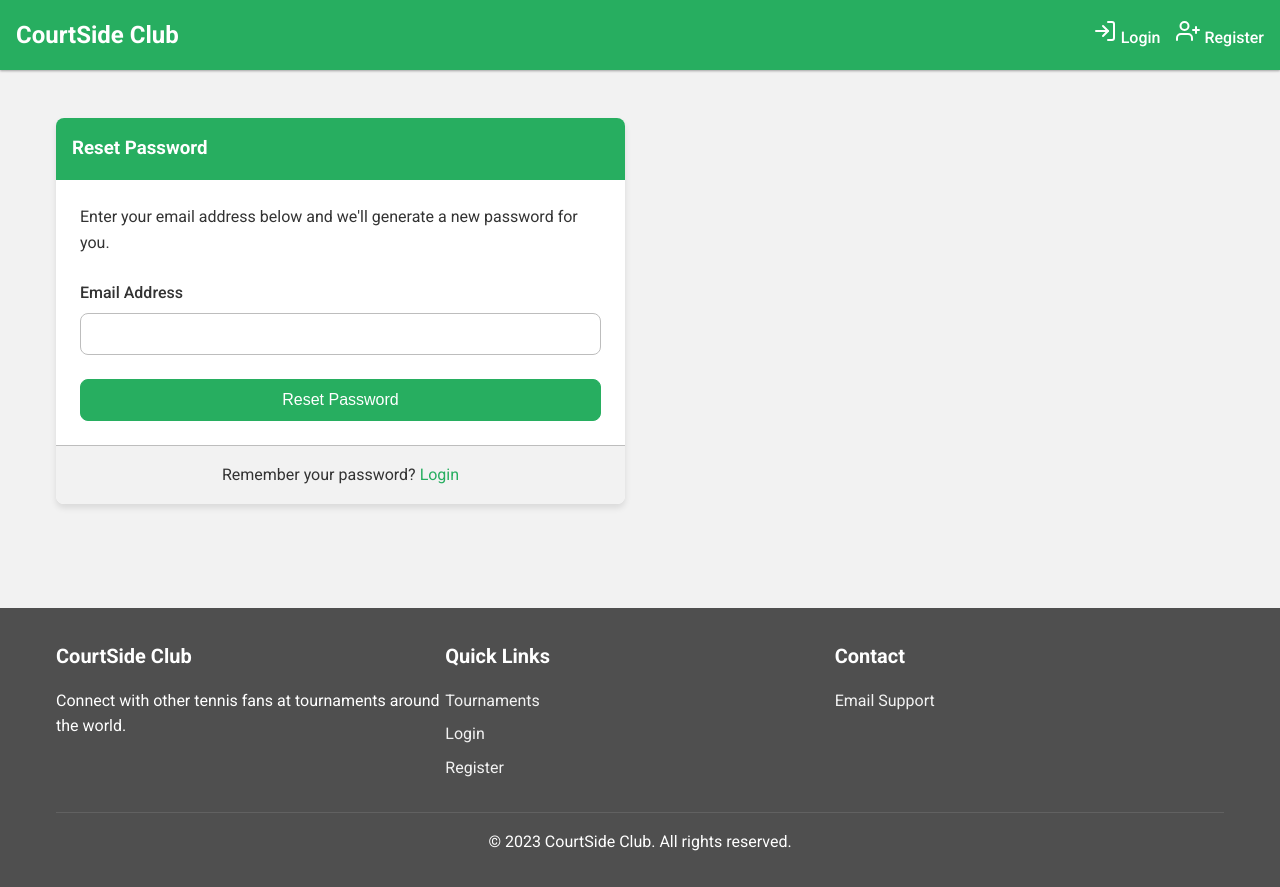
After one commit to rbattleb271982/courtsideclub, a Flask app: page /reset_password in a window 1280 px wide. The commit adds this page. Run offline with Flask 3, Linux system fonts and the light colour scheme.

Commit message:
Adds a way to reset forgotten passwords
Added a password reset feature to the authentication system.  This includes a new route (`/reset_password`), template (`reset_password_request.html`), and functionality in `routes/auth.py` to allow users to request a password reset via email, receive a new randomly generated password, and be automatically logged in.

Replit-Commit-Author: Agent
Replit-Commit-Session-Id: db5d6f38-1060-4ae1-ad70-9df4e87a8ea0
Replit-Commit-Screenshot-Url: https://storage.googleapis.com/screenshot-production-us-central1/bafb033d-26a4-47de-b4d6-96666ed788fe/28fd6e0b-856d-44c4-9073-e205c270a8c4.jpg

```diff
--- a/routes/auth.py
+++ b/routes/auth.py
@@ -107,3 +107,49 @@ def register():
 def logout():
     logout_user()
     return redirect(url_for('auth.login'))
+
+@auth_bp.route('/reset_password', methods=['GET', 'POST'])
+def reset_password_request():
+    if current_user.is_authenticated:
+        return redirect(url_for('tournaments.index'))
+
+    if request.method == 'POST':
+        email = request.form.get('email', '').lower()
+
+        # Look up the user by email
+        user = User.query.filter_by(email=email).first()
+
+        if user:
+            try:
+                # Generate a new password
+                alphabet = string.ascii_letters + string.digits + '!@#$%^&*()_+-=[]{}|;:,.<>?'
+                new_password = ''.join(secrets.choice(alphabet) for _ in range(12))
+
+                # Update the user's password
+                user.password_hash = generate_password_hash(new_password)
+                db.session.commit()
+
+                # Show the new password to the user
+                flash(f'Your password has been reset. Your new password is: {new_password}', 'success')
+                flash('Please save this password now. It will not be shown again.', 'warning')
+
+                # Store the password in the session temporarily
+                session['temp_password'] = new_password
+
+                # Log the user in
+                login_user(user)
+
+                return redirect(url_for('user.profile'))
+
+            except Exception as e:
+                logging.error(f"Error resetting password: {str(e)}")
+                db.session.rollback()
+                flash('An error occurred while resetting your password. Please try again.', 'danger')
+        else:
+            # We don't want to reveal that the email doesn't exist
+            flash('If your email is registered, you will receive a password reset link. Please check your email.', 'info')
+
+            # But we log it for debugging
+            logging.info(f"Password reset requested for non-existent email: {email}")
+
+    return render_template('reset_password_request.html')
--- a/templates/login.html
+++ b/templates/login.html
@@ -44,6 +44,9 @@
                 <div class="mt-4">
                     <button type="submit" class="btn btn-primary btn-block">Log In</button>
                 </div>
+                <div class="text-center mt-3">
+                    <a href="{{ url_for('auth.reset_password_request') }}">Forgot your password?</a>
+                </div>
             </form>
         </div>
         <div class="card-footer text-center">
--- /dev/null
+++ b/templates/reset_password_request.html
@@ -0,0 +1,32 @@
+{% extends "layout.html" %}
+
+{% block title %}Reset Password{% endblock %}
+
+{% block content %}
+<div class="row justify-content-center">
+    <div class="col-md-6">
+        <div class="card">
+            <div class="card-header">
+                <h3>Reset Password</h3>
+            </div>
+            <div class="card-body">
+                <p class="mb-4">Enter your email address below and we'll generate a new password for you.</p>
+
+                <form action="{{ url_for('auth.reset_password_request') }}" method="post" class="needs-validation" novalidate>
+                    <div class="form-group">
+                        <label for="email" class="form-label">Email Address</label>
+                        <input type="email" class="form-control" id="email" name="email" required>
+                    </div>
+
+                    <div class="mt-4">
+                        <button type="submit" class="btn btn-primary btn-block">Reset Password</button>
+                    </div>
+                </form>
+            </div>
+            <div class="card-footer text-center">
+                <p>Remember your password? <a href="{{ url_for('auth.login') }}">Login</a></p>
+            </div>
+        </div>
+    </div>
+</div>
+{% endblock %}
```
